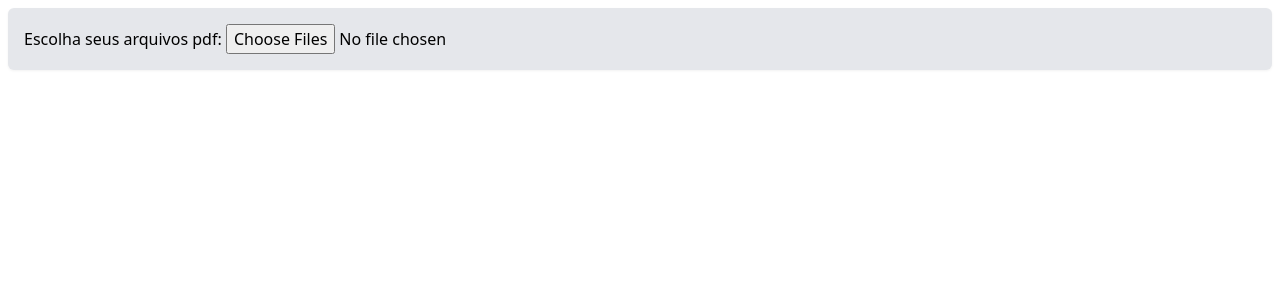
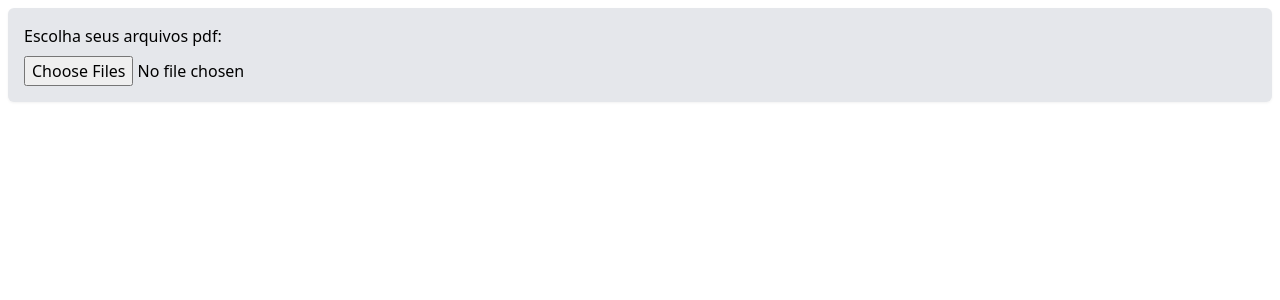
Before and after one commit to peusgarbi/pptxextractor, a SvelteKit app: page / in a window 1280 px wide. Shown: the top 300 px of the page. Built offline with nearby package versions, Linux system fonts and the light colour scheme.

Commit message:
feature(better-button)

```diff
--- a/src/routes/+page.svelte
+++ b/src/routes/+page.svelte
@@ -1,17 +1,20 @@
 <script lang="ts">
 	import type { GetTextFromPPTX } from "$lib";
 	import { getTextFromPPTX } from "$lib";
+	import { slide } from "svelte/transition";
 
 	let files: FileList | undefined = $state();
 	let filesText: GetTextFromPPTX | undefined = $state();
 </script>
 
 <main class="mx-auto p-2">
-	<div class="mx-auto rounded-md bg-gray-200 p-4 drop-shadow-sm">
+	<div class="flex flex-col gap-2 rounded-md bg-gray-200 p-4 drop-shadow-sm">
 		<label for="avatar">Escolha seus arquivos pdf:</label>
 		<input bind:files multiple={true} id="avatar" name="avatar" type="file" accept=".pptx,.ppt" />
 		{#if files}
 			<button
+				transition:slide
+				class="mx-auto rounded-md bg-red-200 px-3 py-2 drop-shadow-lg transition-colors hover:bg-red-100"
 				onclick={async () => {
 					if (files) {
 						filesText = await getTextFromPPTX(files[0]);
```
